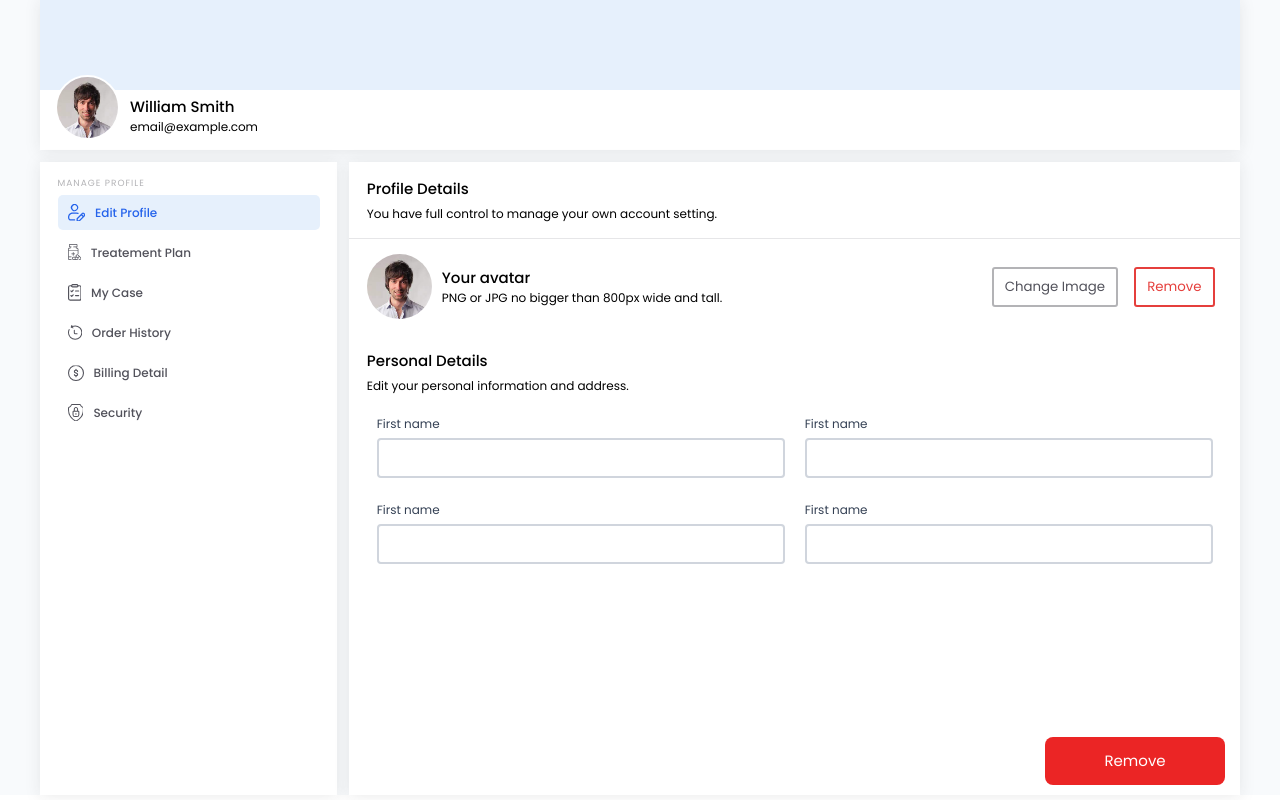
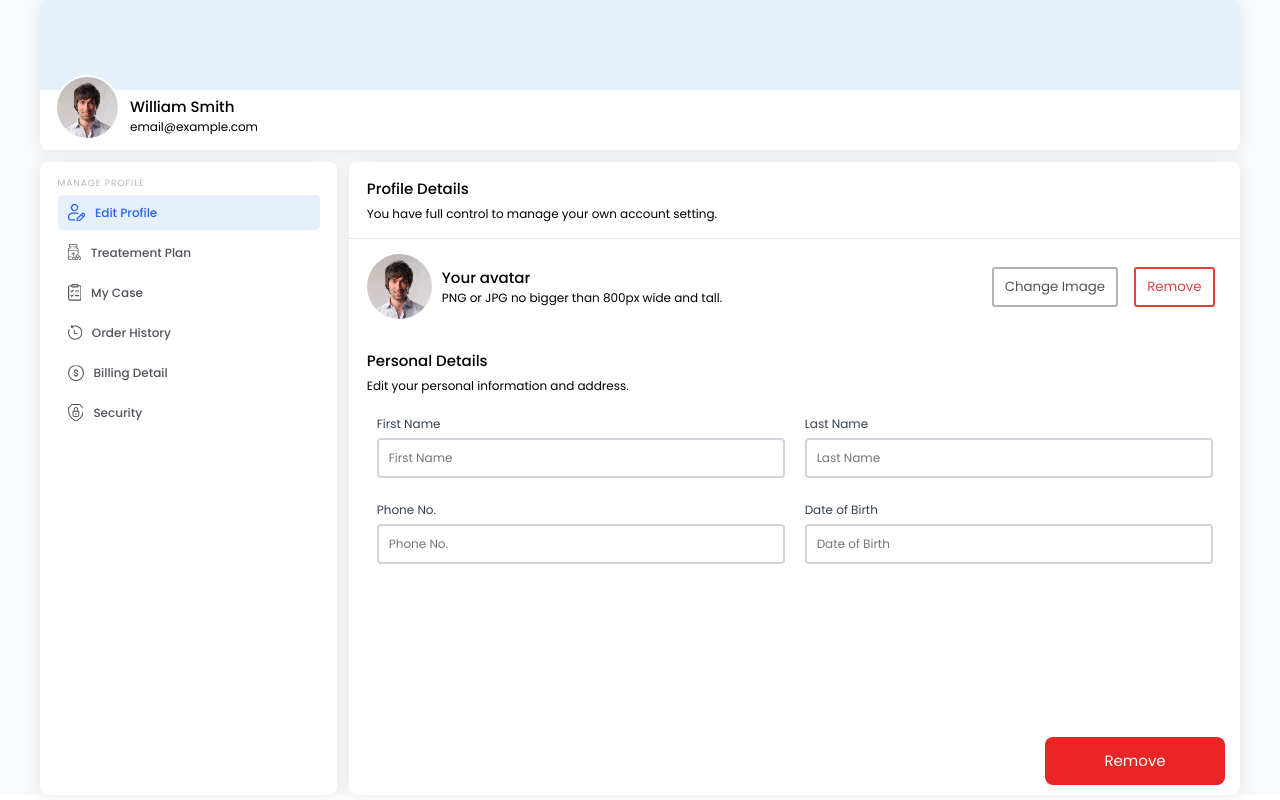
Before and after one commit to anth226/fivercornersrx, a React (Create React App) app: page / in a window 1280 px wide. Built offline with nearby package versions, Linux system fonts and the light colour scheme.

Commit message:
added border radius to components

```diff
--- a/src/Components/InputComponent/InputComponent.tsx
+++ b/src/Components/InputComponent/InputComponent.tsx
@@ -1,10 +1,16 @@
 import * as React from 'react';
 import styles from "./inputcomponent.module.scss";
 
-const InputComponent = () => {
+type Props = {
+    type: string;
+    placeholder: string;
+    label: string;
+}
+
+const InputComponent: React.FC<Props> = ({ type, placeholder, label }) => {
     return (<div className={styles.inputContainer}>
-        <p className={styles.primaryText}>First name</p>
-        <input type="text" />
+        <p className={styles.primaryText}>{label}</p>
+        <input type={type} placeholder={placeholder} />
     </div>);
 }
 
--- a/src/Pages/EditProfile/EditProfile.tsx
+++ b/src/Pages/EditProfile/EditProfile.tsx
@@ -67,12 +67,12 @@ const EditProfile: React.FC = () => {
                         <p className={styles.headText}>Personal Details</p>
                         <p className={styles.primaryText}>Edit your personal information and address.</p>
                         <div className={styles.contentRow}>
-                            <InputComponent />
-                            <InputComponent />
+                            <InputComponent type="text" placeholder='First Name' label="First Name" />
+                            <InputComponent type="text" placeholder='Last Name' label="Last Name" />
                         </div>
                         <div className={styles.contentRow}>
-                            <InputComponent />
-                            <InputComponent />
+                            <InputComponent type="number" placeholder='Phone No.' label="Phone No." />
+                            <InputComponent type="text" placeholder='Date of Birth' label="Date of Birth" />
                         </div>
                     </div>
                     <button className={styles.actionBtn}> Remove</button>
--- a/src/Pages/EditProfile/editprofile.module.scss
+++ b/src/Pages/EditProfile/editprofile.module.scss
@@ -38,6 +38,8 @@ $danger_btn_fill_color: #EB2525;
             width: 100%;
             height: 15rem;
             filter: drop-shadow(0px 1px 7.5px rgba(25, 25, 25, 0.09));
+            border-radius: 8px;
+            overflow: hidden;
 
             .coverImageContainer {
                 width: 100%;
@@ -79,6 +81,7 @@ $danger_btn_fill_color: #EB2525;
                 width: 25%;
                 padding: $content_padding;
                 filter: drop-shadow(0px 1px 7.5px rgba(25, 25, 25, 0.09));
+                border-radius: 8px;
 
                 .sidebarHead {
                     letter-spacing: 1px;
@@ -117,6 +120,7 @@ $danger_btn_fill_color: #EB2525;
                 min-height: calc(100vh - 16.75rem);
                 margin-left: 1.2rem;
                 filter: drop-shadow(0px 1px 7.5px rgba(25, 25, 25, 0.09));
+                border-radius: 8px;
 
                 .dashboardHeader {
                     padding: $content_padding;
```
